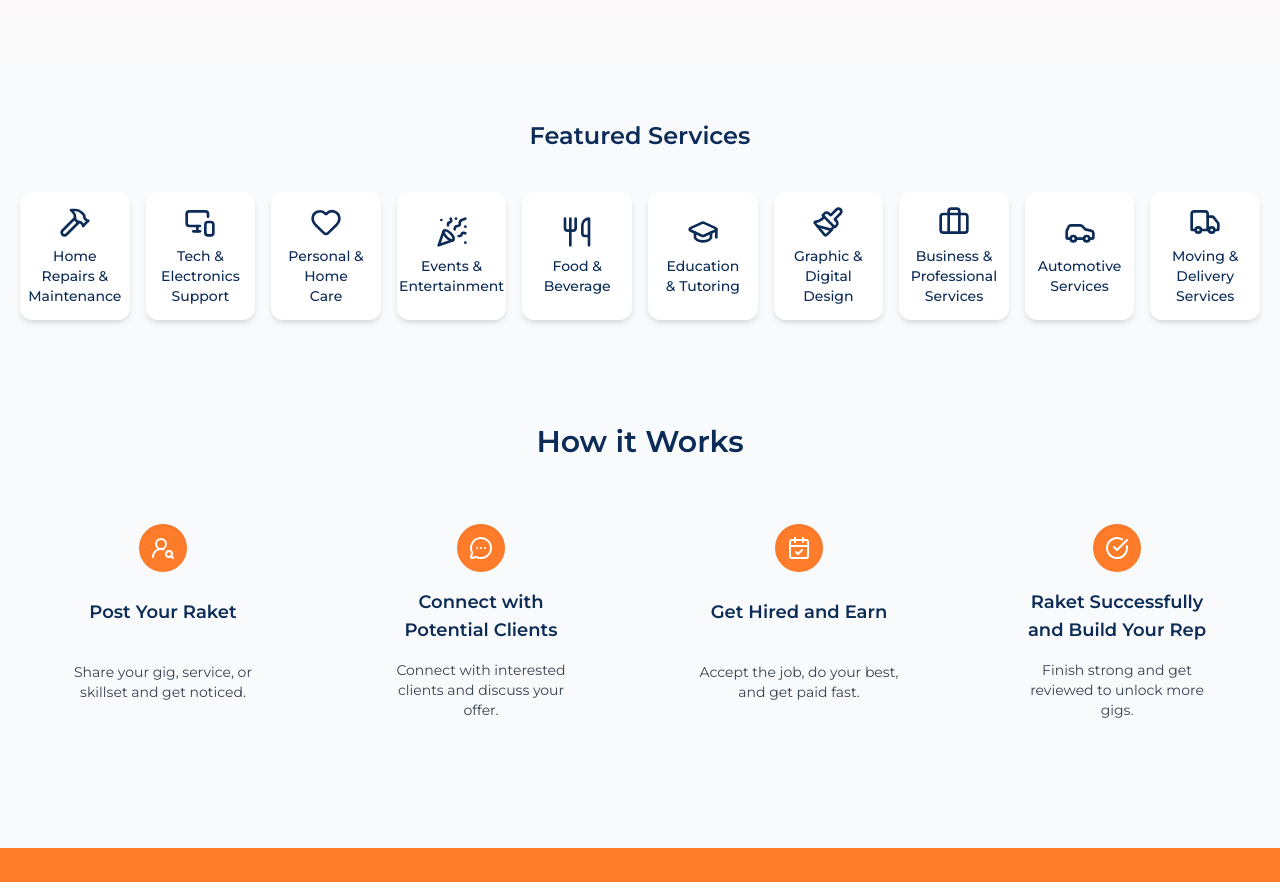
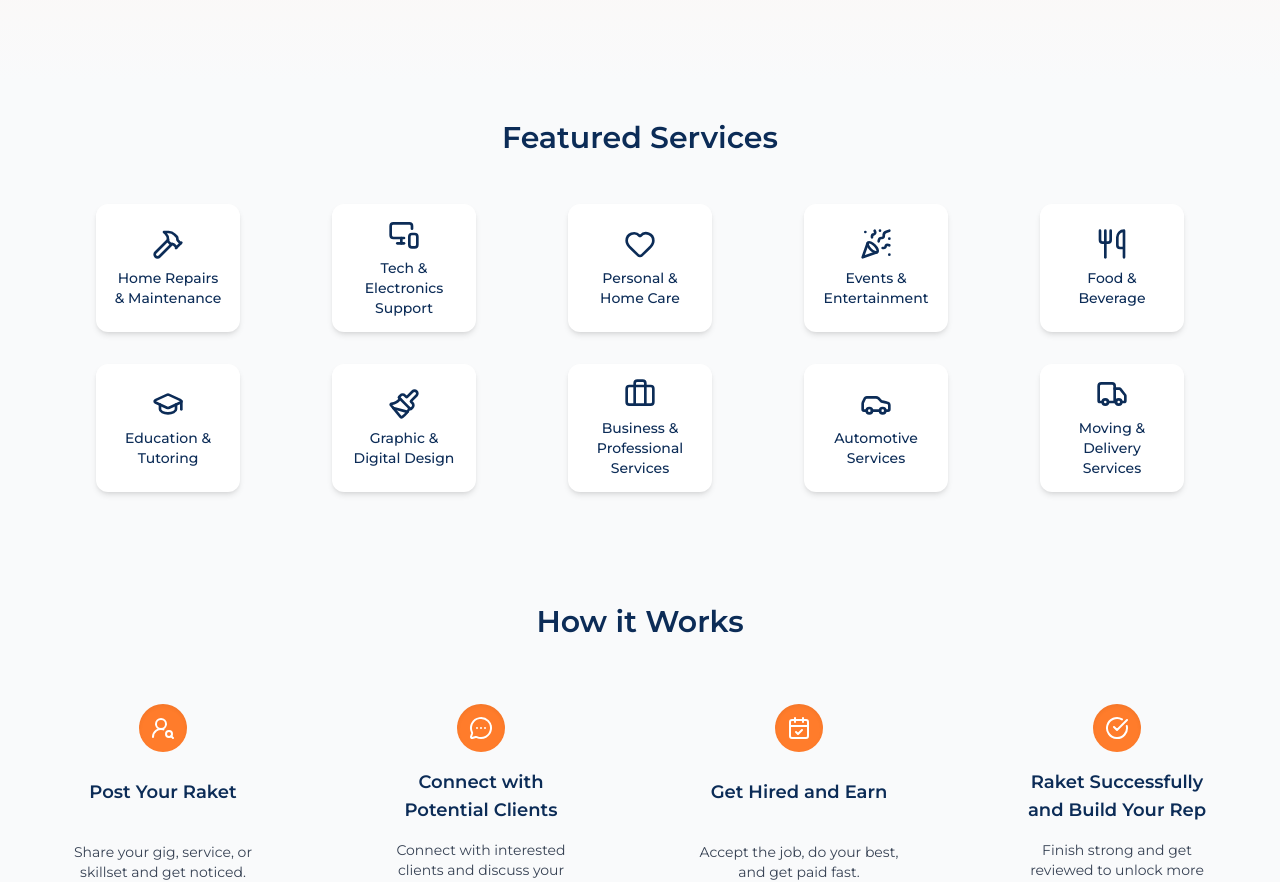
Before and after one commit to RakPaperScissors/RaketNow, a React (Vite) app in the folder frontend/: page / in a window 1280 px wide. Shown: the part 800-1682 px from the top of the page. Built offline with nearby package versions, Linux system fonts and the light colour scheme.

Commit message:
style: changed layout of cards not final for now

```diff
--- a/frontend/src/components/CardCategory.jsx
+++ b/frontend/src/components/CardCategory.jsx
@@ -1,8 +1,9 @@
 import React from "react";
 
-const CategoryCard = ({ icon: Icon, label }) => {
+const CategoryCard = ({ icon: Icon, label, link }) => {
   return (
-    <div
+    <a
+      href={link}
       className="group relative flex flex-col items-center justify-center p-4 w-36 h-32 rounded-xl shadow-md
       cursor-pointer transition-all duration-300 bg-white overflow-hidden"
     >
@@ -14,7 +15,7 @@ const CategoryCard = ({ icon: Icon, label }) => {
           {label}
         </p>
       </div>
-    </div>
+    </a>
   );
 };
 
--- a/frontend/src/components/CardList.jsx
+++ b/frontend/src/components/CardList.jsx
@@ -15,42 +15,43 @@ import {
 } from 'lucide-react';
 
 const categories = [
-  { icon: Hammer, label: 'Home Repairs & Maintenance' },
-  { icon: MonitorSmartphone, label: 'Tech & Electronics Support' },
-  { icon: Heart, label: 'Personal & Home Care' },
-  { icon: PartyPopper, label: 'Events & Entertainment' },
-  { icon: Utensils, label: 'Food & Beverage' },
-  { icon: GraduationCap, label: 'Education & Tutoring' },
-  { icon: Paintbrush, label: 'Graphic & Digital Design' },
-  { icon: Briefcase, label: 'Business & Professional Services' },
-  { icon: Car, label: 'Automotive Services' },
-  { icon: Truck, label: 'Moving & Delivery Services' },
+  { icon: Hammer, label: 'Home Repairs & Maintenance', link: '' },
+  { icon: MonitorSmartphone, label: 'Tech & Electronics Support', link: '' },
+  { icon: Heart, label: 'Personal & Home Care', link: '' },
+  { icon: PartyPopper, label: 'Events & Entertainment', link: '' },
+  { icon: Utensils, label: 'Food & Beverage', link: '' },
+  { icon: GraduationCap, label: 'Education & Tutoring', link: '' },
+  { icon: Paintbrush, label: 'Graphic & Digital Design', link: '' },
+  { icon: Briefcase, label: 'Business & Professional Services', link: '' },
+  { icon: Car, label: 'Automotive Services', link: '' },
+  { icon: Truck, label: 'Moving & Delivery Services', link: '' },
 ];
 
 const CardList = () => {
   const [expanded, setExpanded] = useState(false);
-
   const visibleCategories = expanded ? categories : categories.slice(0, 4);
 
   return (
     <div className="px-4 pt-6 pb-10 bg-[#F9FAFB]">
-      <h1 className="text-2xl font-semibold text-center text-[#0C2C57] mt-2 sm:mt-4 md:mt-6 lg:mt-4 mb-6">
+      <h1 className="text-2xl sm:text-3xl font-semibold text-center text-[#0C2C57] mt-2 sm:mt-4 md:mt-6 lg:mt-4 mb-6">
         Featured Services
       </h1>
 
-
-      <div className="hidden lg:flex space-x-4 overflow-x-auto scrollbar-hide px-1 py-4 justify-center">
+      {/* Desktop */}
+      <div className="hidden lg:grid lg:grid-cols-5 lg:gap-x-3 lg:gap-y-8 lg:px-10 lg:py-6 lg:place-items-center">
         {categories.map((cat, index) => (
           <CategoryCard key={index} {...cat} />
         ))}
       </div>
 
+      {/* Mobile */}
       <div className="flex flex-wrap justify-center gap-x-4 gap-y-6 lg:hidden">
         {visibleCategories.map((cat, index) => (
           <CategoryCard key={index} {...cat} />
         ))}
       </div>
 
+      {/* Toggle button for mobile */}
       <div className="mt-6 text-center lg:hidden">
         <button
           onClick={() => setExpanded(!expanded)}
@@ -59,7 +60,6 @@ const CardList = () => {
           {expanded ? 'See Less' : 'See More'}
         </button>
       </div>
-
     </div>
   );
 };
```
Also changed, not shown: frontend/src/index.css (line endings or trailing spaces).
